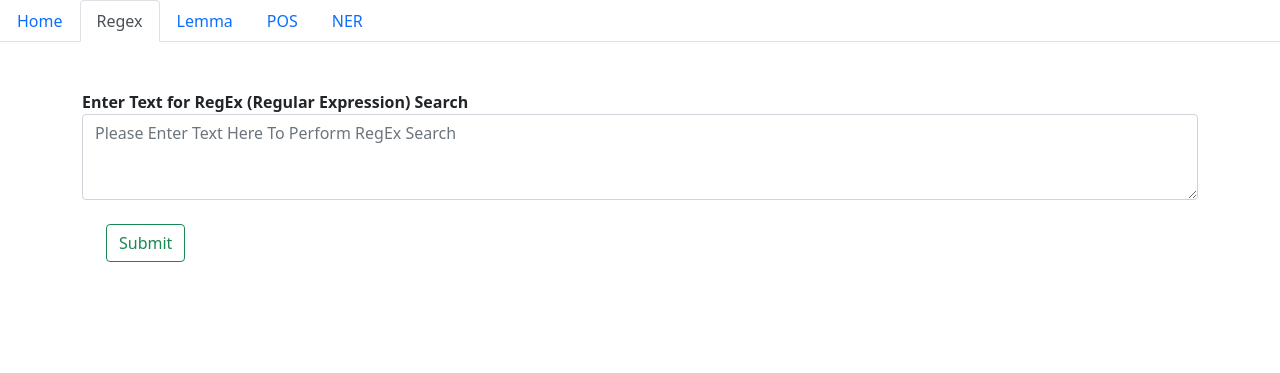
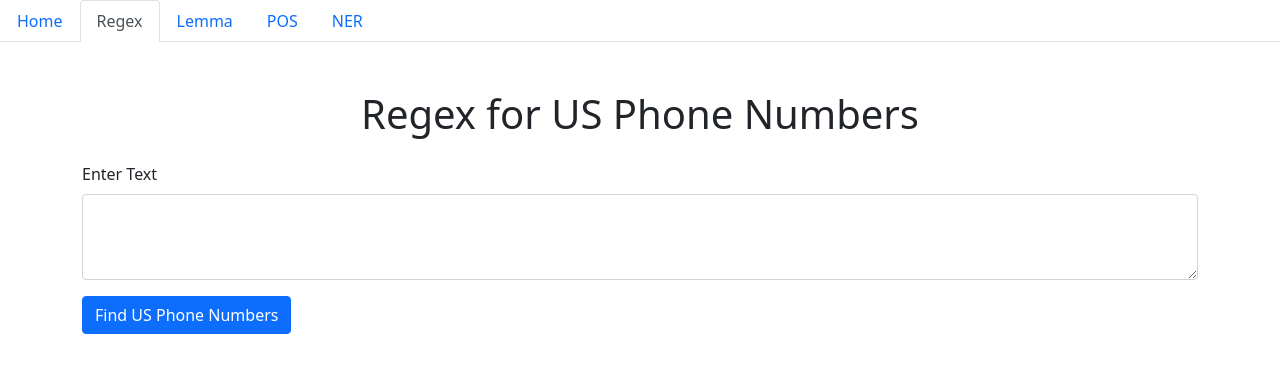
Before and after one commit to anjoo91/django_nlp, a Django app: page /regex/ in a window 1280 px wide. Shown: the top 373 px of the page. Run offline with Django 4.2, Linux system fonts and the light colour scheme.

Commit message:
added styling to regex.html

```diff
--- a/main_app/templates/regex.html
+++ b/main_app/templates/regex.html
@@ -1,21 +1,18 @@
-{%extends 'base.html'%}
-{%block regex_content%}
-<style>
-    .widthx{width:1200px;}
-</style>
-<br>
-<br>
-<div class = "container">
-    <div class="row">
-        <form class="form-group widthx" method="POST" action="{% url 'regex' %}">
-            {% csrf_token %}
-            <label for="exampleFormControlTextarea1"><strong>Enter Text for RegEx (Regular Expression) Search</strong> </label>
-            <textarea class="form-control" id="exampleFormControlTextarea1" rows="3" name="regexform" placeholder="Please Enter Text Here To Perform RegEx Search"></textarea>
-        <br>
-        <div class="container">
-            <button type="submit" class="btn btn-outline-success my-2 my-sm-0">Submit</button>
+<!-- Extend base.html -->
+{% extends 'base.html' %}
+
+{% block regex_content %}
+    <div class="container mt-5">
+        <h1 class="text-center">Regex for US Phone Numbers</h1>
+        <form id="regex-form" class="mt-4">
+            <div class="mb-3">
+                <label for="inputText" class="form-label">Enter Text</label>
+                <textarea class="form-control" id="inputText" rows="3"></textarea>
+            </div>
+            <button type="submit" class="btn btn-primary">Find US Phone Numbers</button>
+        </form>
+        <div id="result" class="mt-4">
+            <!-- Results will be displayed here -->
         </div>
-        </form>
     </div>
-</div>
 {% endblock %}
```
